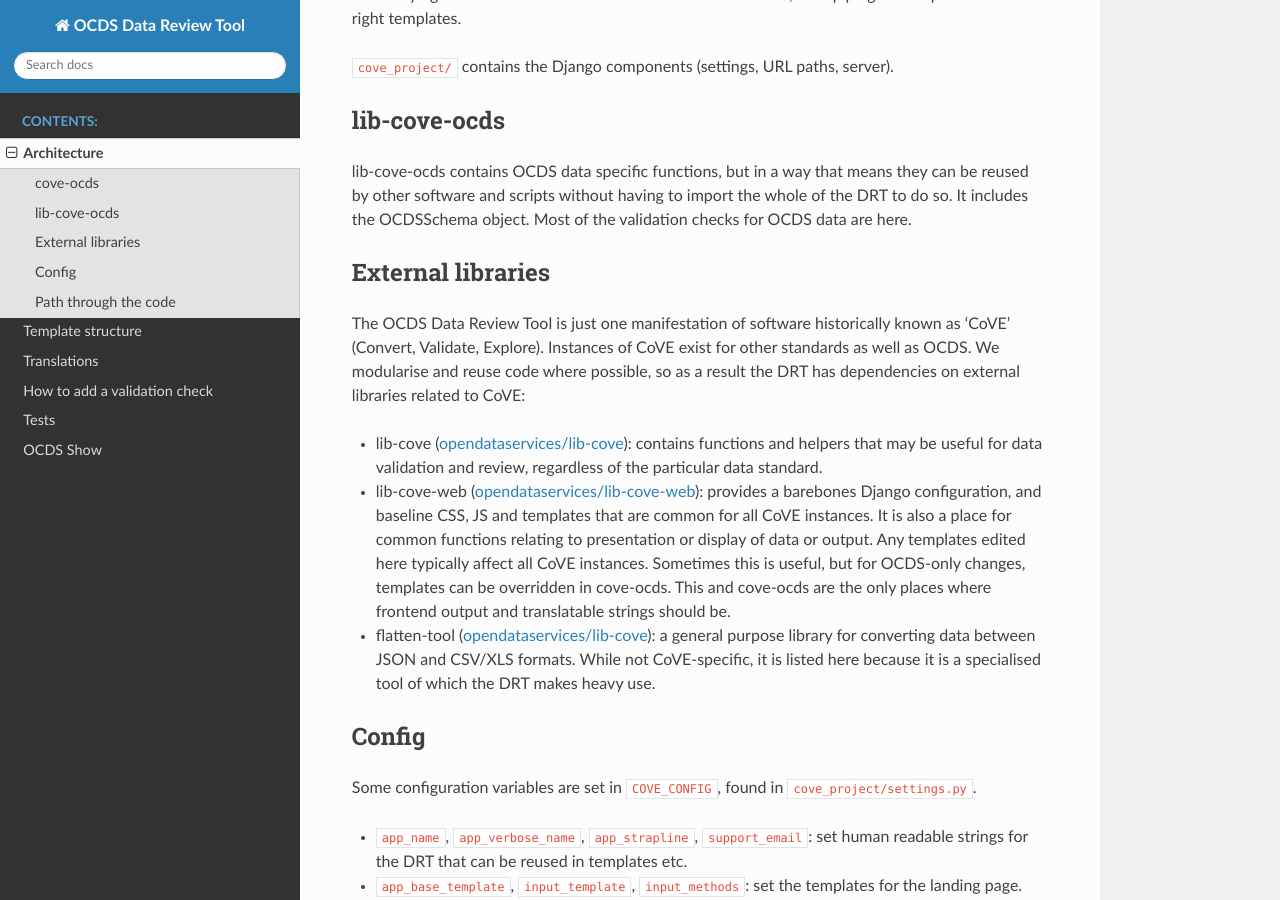
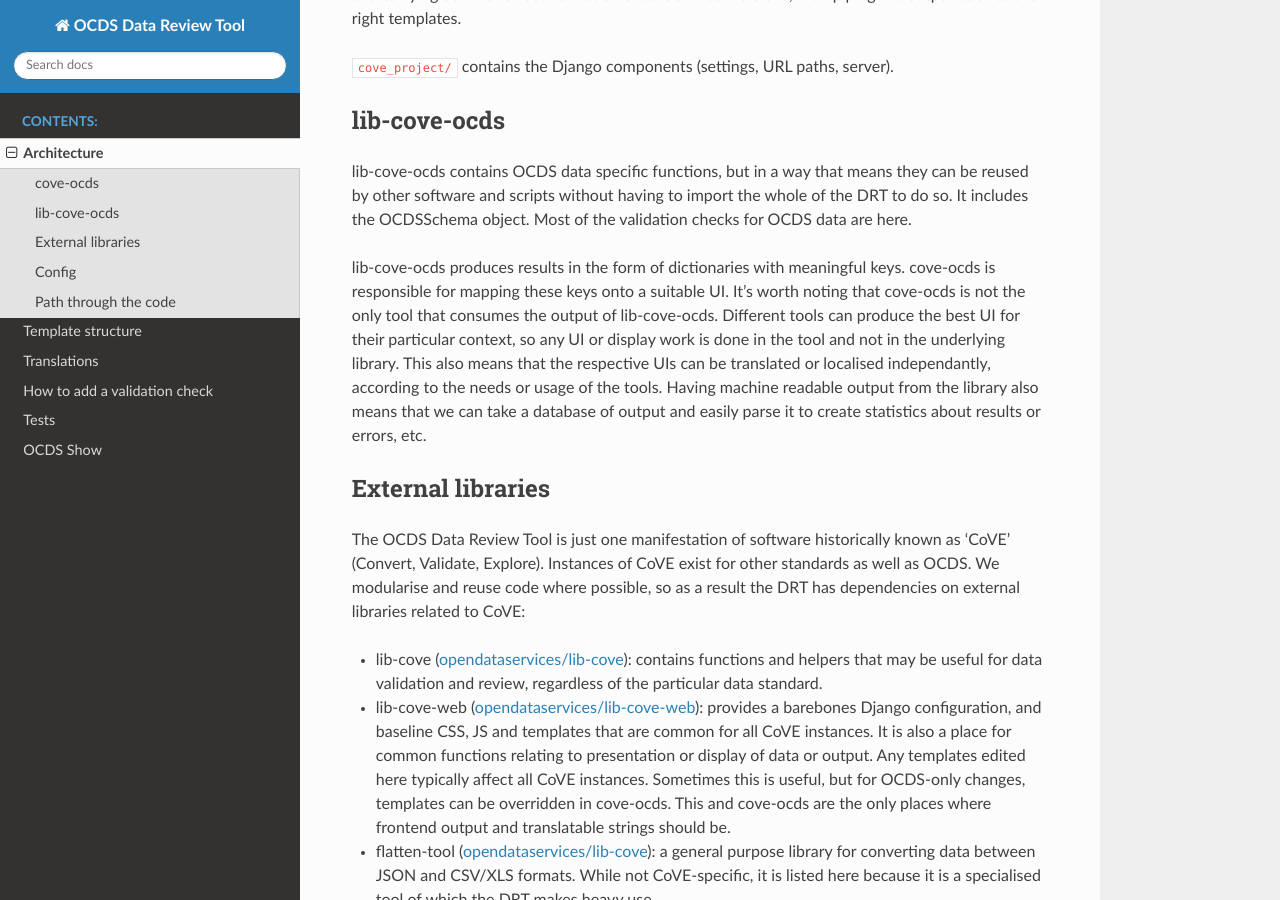
Before and after one commit to spendnetwork/silvereye, a Sphinx documentation site: the page built from docs/architecture.rst, in a window 1280 px wide and 900 px high, scrolled down 548 px. Built offline with Sphinx 7.4.7 and the Read the Docs theme 2.0.0, drawn with Linux system fonts in a browser that asks for light colours.

Commit message:
docs: Note about lib-cove-ocds dict output

```diff
--- a/docs/architecture.rst
+++ b/docs/architecture.rst
@@ -22,6 +22,8 @@
 -------------
 
 lib-cove-ocds contains OCDS data specific functions, but in a way that means they can be reused by other software and scripts without having to import the whole of the DRT to do so. It includes the OCDSSchema object. Most of the validation checks for OCDS data are here.
+
+lib-cove-ocds produces results in the form of dictionaries with meaningful keys. cove-ocds is responsible for mapping these keys onto a suitable UI. It's worth noting that cove-ocds is not the only tool that consumes the output of lib-cove-ocds. Different tools can produce the best UI for their particular context, so any UI or display work is done in the tool and not in the underlying library. This also means that the respective UIs can be translated or localised independantly, according to the needs or usage of the tools. Having machine readable output from the library also means that we can take a database of output and easily parse it to create statistics about results or errors, etc.
 
 External libraries
 ------------------
```
